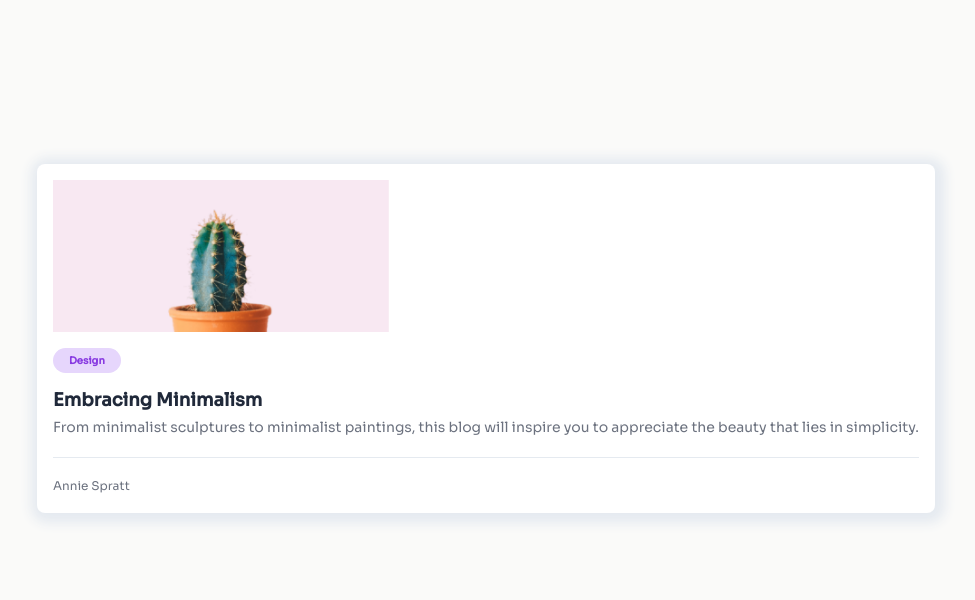
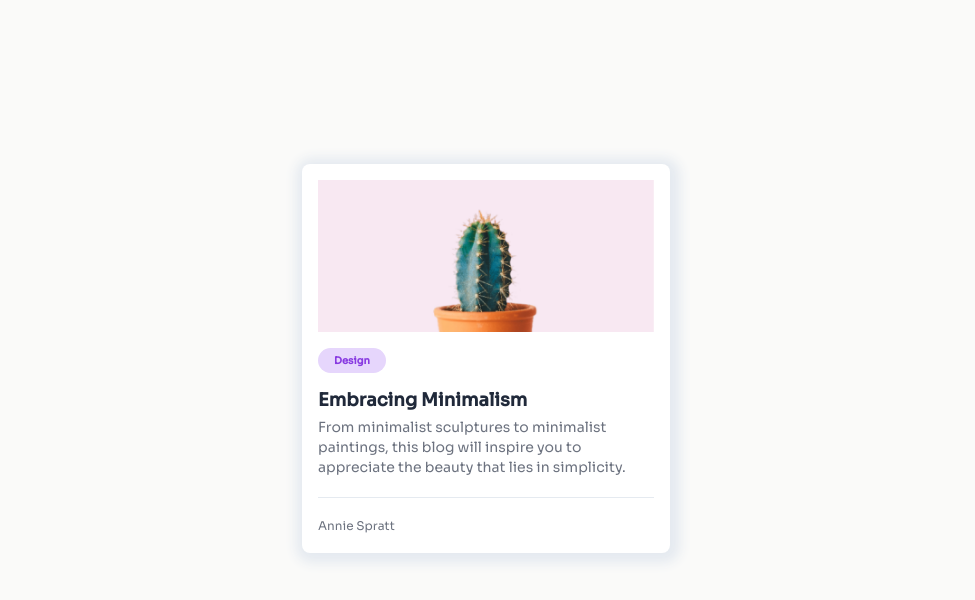
Before and after one commit to Orozcastro/MinimalBlogCard, a plain HTML site: page index.html in a window 1280 px wide. Shown: the whole page, without its empty margins (154-1129 px from the left). Drawn offline with Linux system fonts and the light colour scheme; files whose address does not match are found by name.

Commit message:
Update styles.css

```diff
--- a/css/styles.css
+++ b/css/styles.css
@@ -53,6 +53,7 @@ img{
     border-radius: 8px;
     background-color: #FFFFFF;
     box-shadow: 2px 2px 12px 8px #E5EAF0;
+    width: 368px;
 }
 div .label {
     background-color: #E6D6FC;
```
